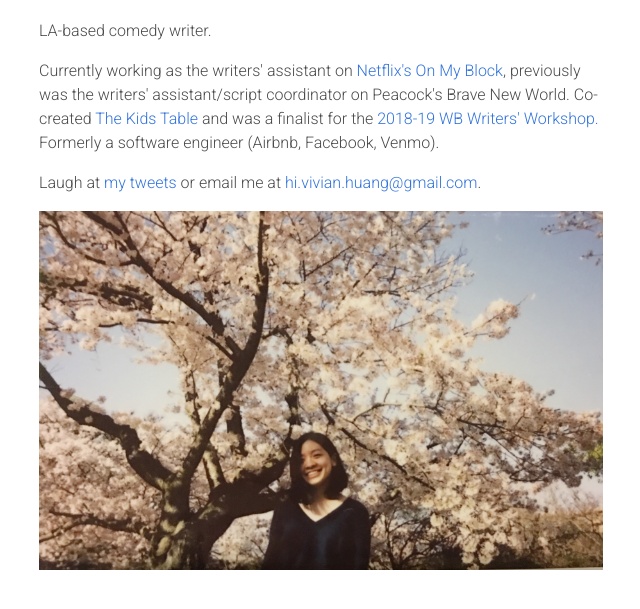
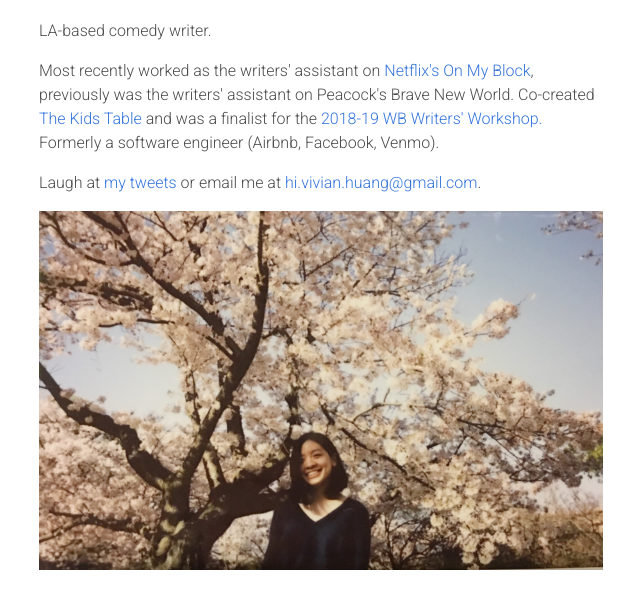
Before and after one commit to vhhuang/vhhuang.github.io, a plain HTML site: page index.html in a window 1280 px wide. Shown: the part 89-698 px from the top of the page, without its empty margins (319-959 px from the left). Drawn offline with nearby package versions, Linux system fonts and the light colour scheme.

Commit message:
Update index.html

```diff
--- a/index.html
+++ b/index.html
@@ -38,7 +38,7 @@
               LA-based comedy writer.
             </p>
             </p>
-            Currently working as the writers' assistant on <a href="https://www.netflix.com/title/80117809">Netflix's On My Block</a>, previously was the writers' assistant/script coordinator on Peacock's Brave New World. Co-created <a href="https://thekidstableseries.com">The Kids Table</a> and was a finalist for the <a href="https://televisionworkshop.warnerbros.com/writers-workshop/">2018-19 WB Writers'
+            Most recently worked as the writers' assistant on <a href="https://www.netflix.com/title/80117809">Netflix's On My Block</a>, previously was the writers' assistant on Peacock's Brave New World. Co-created <a href="https://thekidstableseries.com">The Kids Table</a> and was a finalist for the <a href="https://televisionworkshop.warnerbros.com/writers-workshop/">2018-19 WB Writers'
               Workshop.</a> Formerly a software engineer (Airbnb, Facebook, Venmo).
             </p>
             <p>
```
